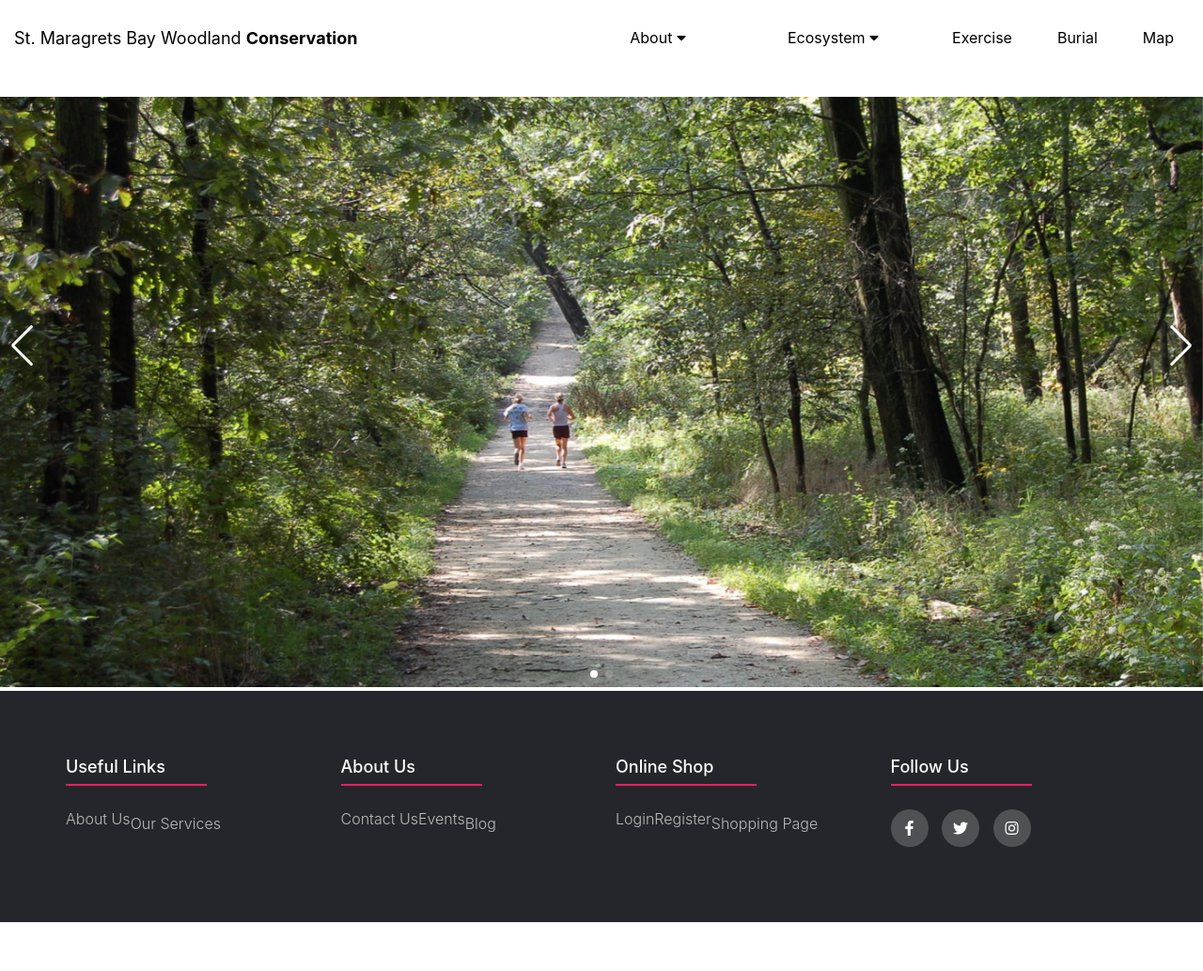
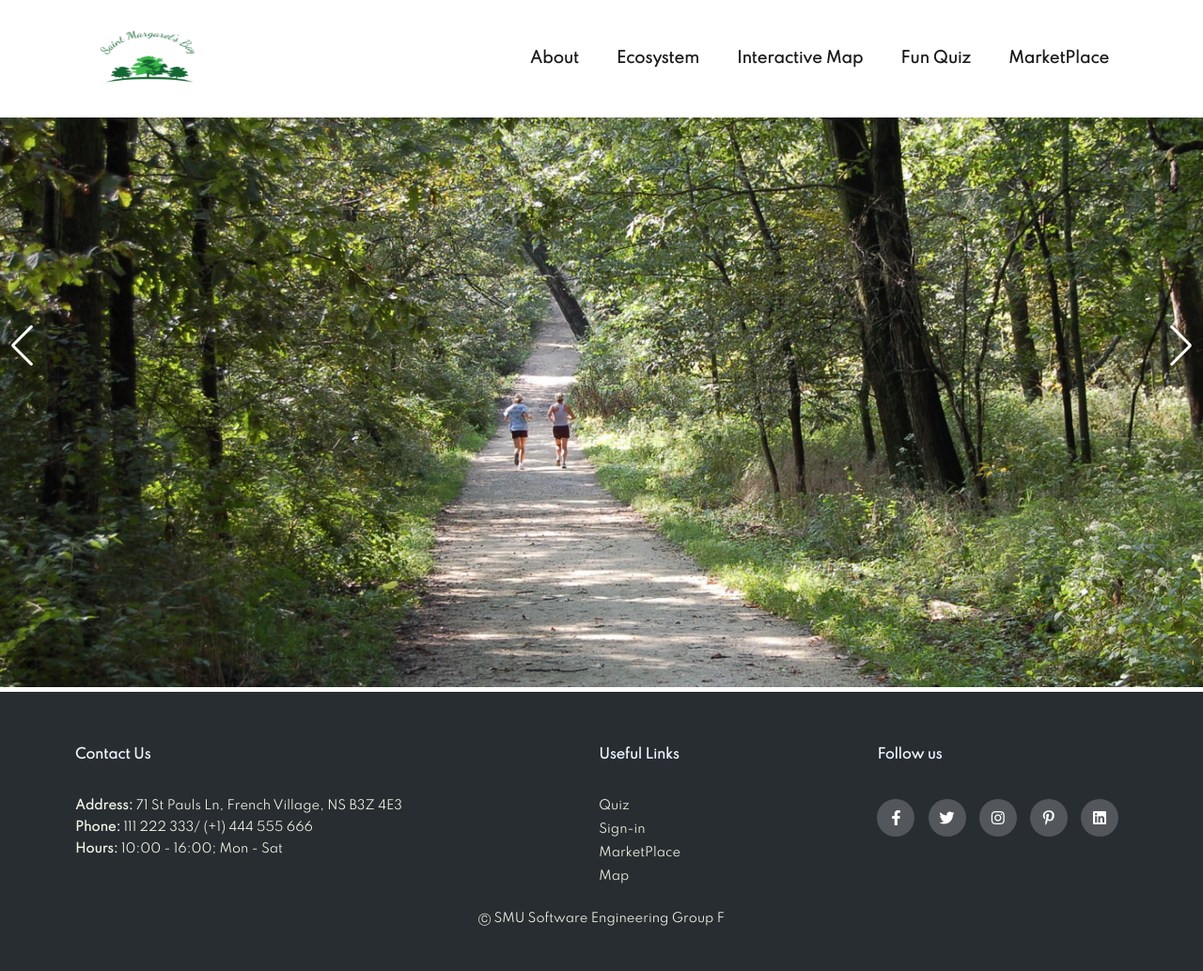
Before and after one commit to brand000/st-margaret-woodland, a PHP site: page / in a window 1280 px wide. Shown: the whole page at 94% size. Run offline with PHP 8.4, Linux system fonts and the light colour scheme; some web fonts are replaced.

Commit message:
updated commons

```diff
--- /dev/null
+++ b/common/footer2.html
@@ -0,0 +1,39 @@
+<footer class="section-p1">
+    <div class="col">
+
+       <h4>Contact Us</h4>
+       <p><strong>Address:</strong> 71 St Pauls Ln, French Village, NS B3Z 4E3 </p>
+       <p><strong>Phone:</strong> 111 222 333/ (+1) 444 555 666 </p>
+       <p><strong>Hours:</strong> 10:00 - 16:00; Mon - Sat</p>
+    </div>
+
+
+    <div class="col">
+        <h4>Useful Links</h4>
+        <a href="#">Quiz</a>
+        <a href="#">Sign-in</a>
+        <a href="#">MarketPlace</a>
+        <a href="#">Map</a>
+
+    </div>
+
+    <div class="col">
+        <div class="follow">
+            <h4>Follow us</h4>
+            <div class="icon">
+                <i class="fab fa-facebook-f"></i>
+                <i class="fab fa-twitter"></i>
+                <i class="fab fa-instagram"></i>
+                <i class="fab fa-pinterest-p"></i>
+                <i class="fab fa-linkedin"></i>
+            </div>
+        </div>
+
+    </div>
+
+    <div class="copyright">
+        <p> Ⓒ SMU Software Engineering Group F</p>
+    </div>
+
+
+</footer>
--- /dev/null
+++ b/common/menu2.html
@@ -0,0 +1,18 @@
+<section id="header">
+
+    <a class="active" href="../../index.php">
+        <img src="./resources/logo1.png" class="logo" alt="">
+    </a>
+
+    <div id="navbar">
+        <ul id="navbar">
+            <li><a href="#">About</a></li>
+            <li><a href="#">Ecosystem</a></li>
+            <li><a href="#">Interactive Map</a></li>
+            <li><a href="#">Fun Quiz</a></li>
+            <li><a  href="#">MarketPlace</a></li>
+        </ul>
+
+    </div>
+
+</section>
--- a/index.php
+++ b/index.php
@@ -4,10 +4,12 @@
     <link rel="stylesheet" href="styles/header.css?v=<?php echo time(); ?>">
     <link rel="stylesheet" href="styles/footer.css?v=<?php echo time(); ?>">
     <link rel="stylesheet" href="styles/index.css?v=<?php echo time(); ?>">
+    <link rel="stylesheet" href="styles/estore.css?v=<?php echo time(); ?>">
     <link rel="stylesheet" href="https://cdnjs.cloudflare.com/ajax/libs/font-awesome/4.7.0/css/font-awesome.min.css" />
     <link rel="stylesheet" href="https://cdn.jsdelivr.net/npm/swiper@8/swiper-bundle.min.css" />
 
-    <link rel="stylesheet" type="text/css" href="https://cdnjs.cloudflare.com/ajax/libs/font-awesome/5.15.1/css/all.min.css">
+    <link rel="stylesheet" type="text/css"
+        href="https://cdnjs.cloudflare.com/ajax/libs/font-awesome/5.15.1/css/all.min.css">
 
     <script defer src="https://cdn.jsdelivr.net/npm/swiper@8/swiper-bundle.min.js"></script>
     <script defer src="scripts/main.js"></script>
@@ -24,7 +26,7 @@
     <body>
         <header>
             <?php
-            include 'common/menu.html';
+            include 'common/menu2.html';
             ?>
         </header>
 
@@ -70,7 +72,7 @@
 
 
         <?php
-        include 'common/footer.html';
+        include 'common/footer2.html';
         ?>
     </body>
 
```
Also changed, not shown: pages/e-commerce/estore.html (+0 -8 lines).
